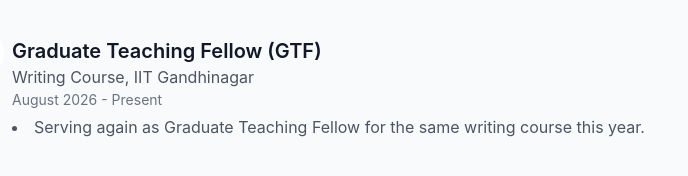
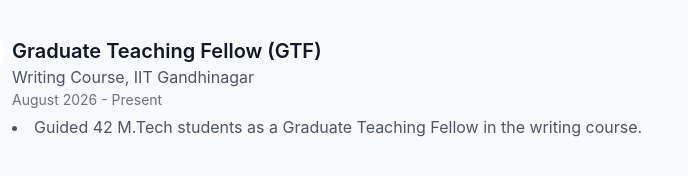
Before and after one commit to sunilkumardhayal/sunilkumardhayal.github.io, a website: page index.html in a window 1280 px wide. Shown: the part 3884-4060 px from the top of the page, 278-966 px from the left. Drawn offline with Linux system fonts and the light colour scheme.

Commit message:
Refine GTF description

```diff
--- a/index.html
+++ b/index.html
@@ -428,7 +428,7 @@
                 <p class="text-base font-normal text-gray-600">Writing Course, IIT Gandhinagar</p>
                 <time class="block mt-1 text-sm font-normal leading-none text-gray-500">August 2026 - Present</time>
                 <ul class="list-disc list-inside mt-2 text-gray-600">
-                    <li>Serving again as Graduate Teaching Fellow for the same writing course this year.</li>
+                    <li>Guided 42 M.Tech students as a Graduate Teaching Fellow in the writing course.</li>
                 </ul>
             </div>
 
```
